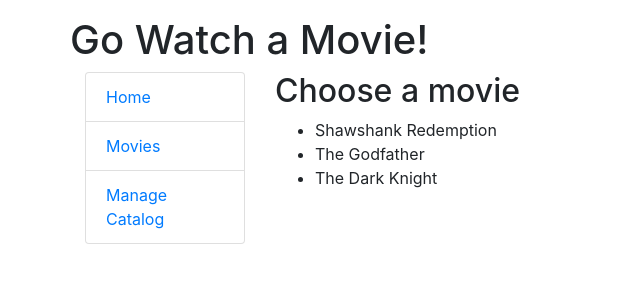
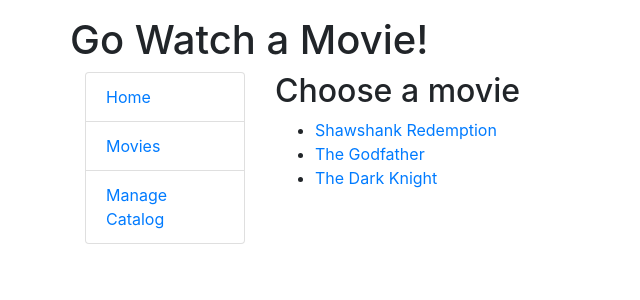
Before and after one commit to jonhealy1/go-react-udemy, a React (Create React App) app in the folder golang-movies/: page /movies in a window 1280 px wide. Shown: the top 300 px of the page, without its empty margins (0-640 px from the left). Built offline with nearby package versions, Linux system fonts and the light colour scheme.

Commit message:
repair routing

```diff
--- a/golang-movies/src/App.js
+++ b/golang-movies/src/App.js
@@ -1,5 +1,5 @@
 import React, { Fragment } from 'react';
-import { BrowserRouter as Router, Switch, Route, Link } from 'react-router-dom'
+import { BrowserRouter as Router, Switch, Route, Link, useParams } from 'react-router-dom'
 import Movies from './components/Movies';
 import Home from './components/Home';
 import Admin from './components/Admin';
@@ -33,6 +33,9 @@
         </div>
         <div className="col-md-10">
           <Switch>
+            <Route path="/movies/:id">
+              <Movie />
+            </Route>
             <Route path="/movies">
               <Movies />
             </Route>
@@ -50,3 +53,8 @@
     </Router>
   );
 }
+
+function Movie() {
+  let { id } = useParams();
+  return <h2>Movie id {id}</h2>
+}
--- a/golang-movies/src/components/Movies.js
+++ b/golang-movies/src/components/Movies.js
@@ -1,8 +1,9 @@
 import React, { Component, Fragment } from "react";
+import { Link } from "react-router-dom";
 
 export default class Movies extends Component {
 
-    state = { movies: []}
+    state = { movies: []};
 
     componentDidMount() {
         this.setState({
@@ -21,7 +22,7 @@
                 <ul>
                     {this.state.movies.map( (m) => (
                         <li key={m.id}>
-                            {m.title}
+                            <Link to={`/movies/${m.id}`}>{m.title}</Link>
                         </li>
                     ))}
                 </ul>
```
